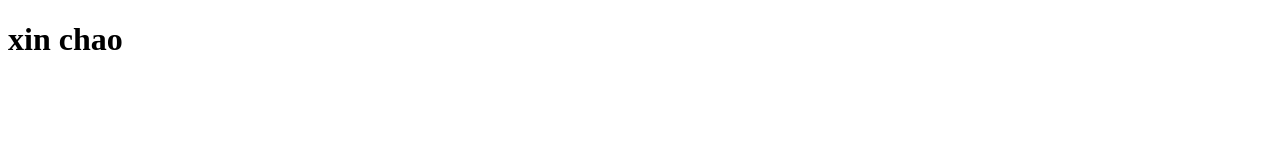
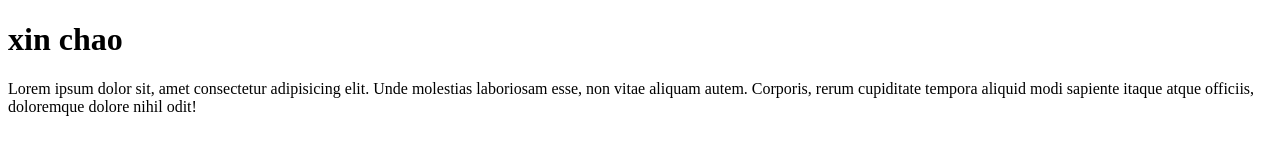
Before and after one commit to trungdung16291/trungdung16291.github.io, a plain HTML site: page index.html in a window 1280 px wide. Drawn offline with Linux system fonts and the light colour scheme.

Commit message:
thêm nội dung

```diff
--- a/index.html
+++ b/index.html
@@ -8,5 +8,6 @@
 </head>
 <body>
     <h1>xin chao</h1>
+    <p>Lorem ipsum dolor sit, amet consectetur adipisicing elit. Unde molestias laboriosam esse, non vitae aliquam autem. Corporis, rerum cupiditate tempora aliquid modi sapiente itaque atque officiis, doloremque dolore nihil odit!</p>
 </body>
 </html>
```
